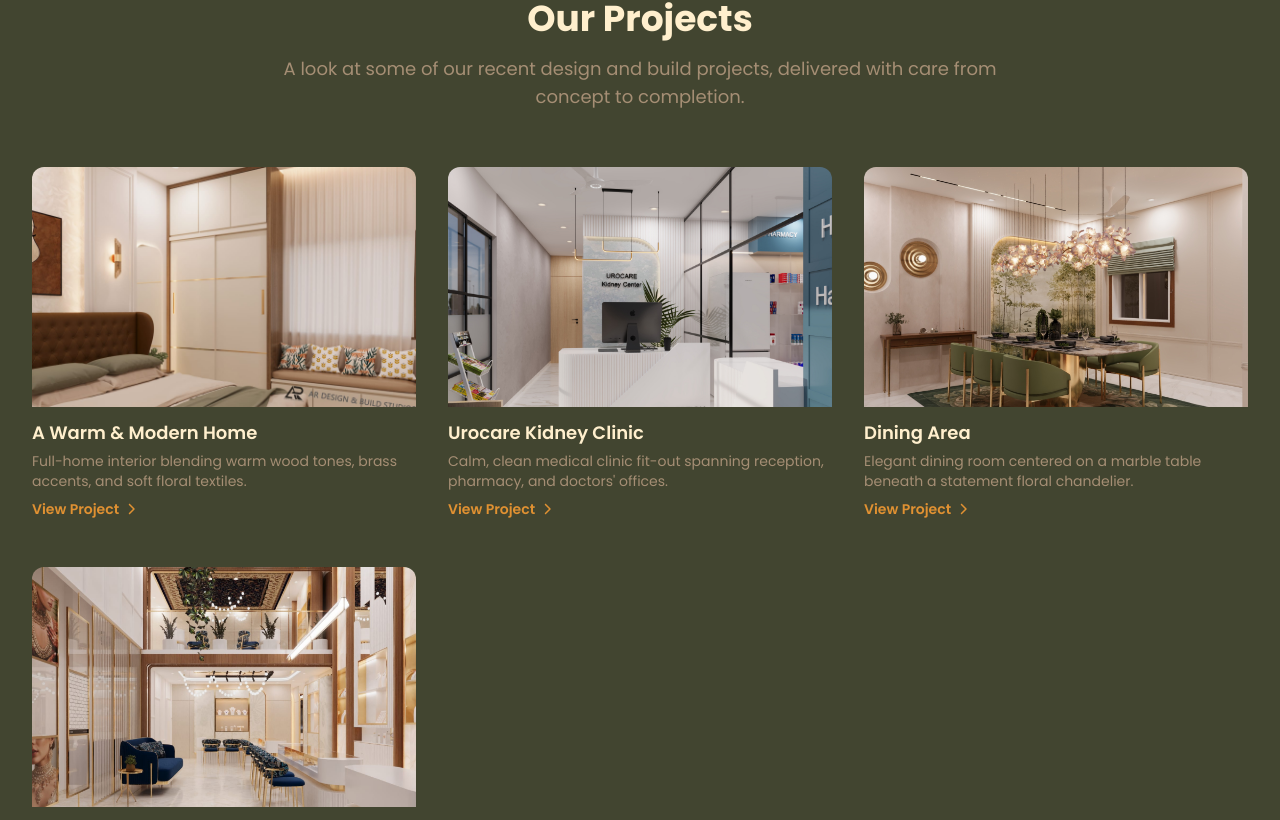
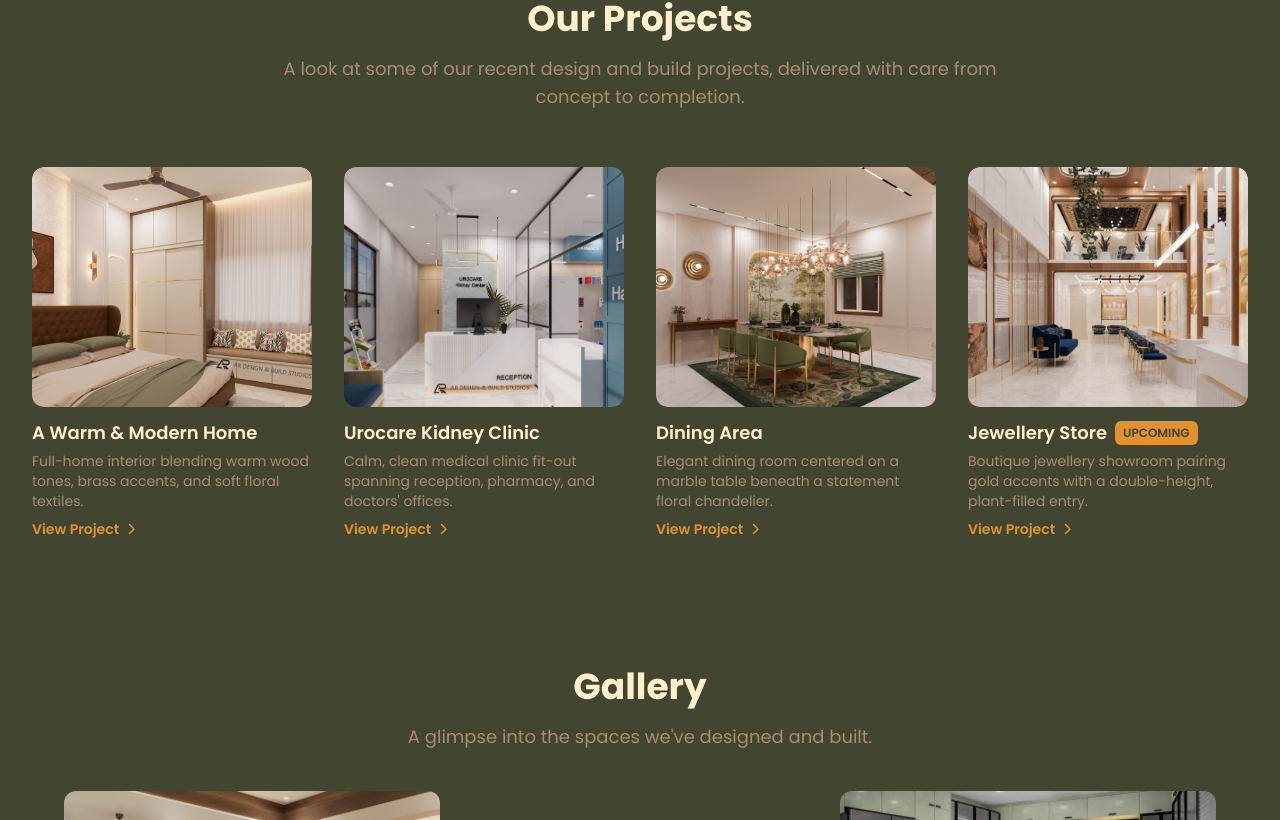
Before and after one commit to arzamansoori/ardesignbuild_website, a React (Vite) app: page / in a window 1280 px wide. Shown: the part 1120-1940 px from the top of the page. Built offline with nearby package versions, Linux system fonts and the light colour scheme.

Commit message:
projects responsiveness fix

```diff
--- a/src/components/Projects.jsx
+++ b/src/components/Projects.jsx
@@ -16,7 +16,7 @@ const Projects = () => {
         </p>
       </div>
 
-      <div className="max-w-7xl mx-auto grid grid-cols-1 sm:grid-cols-2 lg:grid-cols-3 gap-8">
+      <div className="max-w-7xl mx-auto grid grid-cols-1 sm:grid-cols-2 lg:grid-cols-4 gap-8">
 
         {projectsService.projectsSummary.map((item, index) => (
           <Link
@@ -31,7 +31,7 @@ const Projects = () => {
               loading="eager"
               fetchPriority="low"
               decoding="async"
-              className="w-full h-56 sm:h-60 img-hover-zoom"
+              className="w-full h-56 sm:h-60 rounded-xl img-hover-zoom"
             />
             <h2 className="pt-3 pb-1 font-semibold text-lg text-cream flex items-center gap-2">
               {item.title}
```
